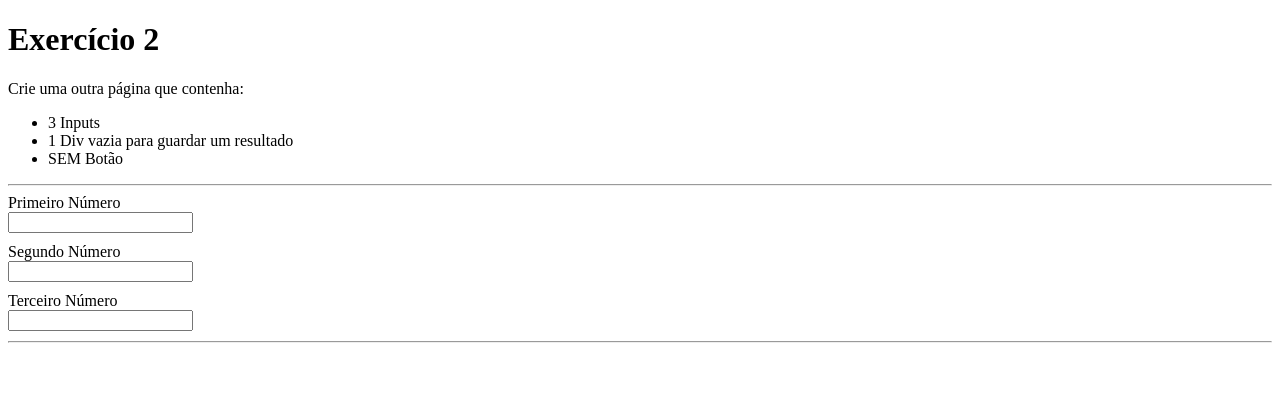
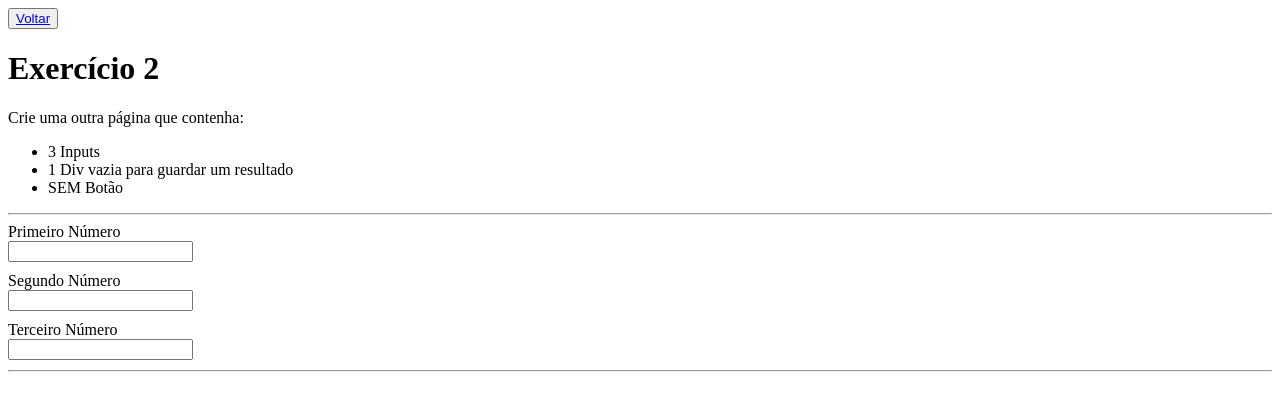
Before and after one commit to leaoguilherm/Exercicios-JS-DOM, a plain HTML site: page exercicio2.html in a window 1280 px wide. Drawn offline with Linux system fonts and the light colour scheme.

Commit message:
Atualizando arquivos

```diff
--- a/exercicio2.html
+++ b/exercicio2.html
@@ -12,6 +12,10 @@
 
 <body>
     <header>
+        <button>
+            <a href="https://guileao-projects-target.netlify.app/">Voltar</a>
+        </button>
+
         <h1>Exercício 2</h1>
         <p>Crie uma outra página que contenha:</p>
         <ul>
```
Also changed, not shown: index.html (renamed from exercicio1.html, +4 -0 lines).
